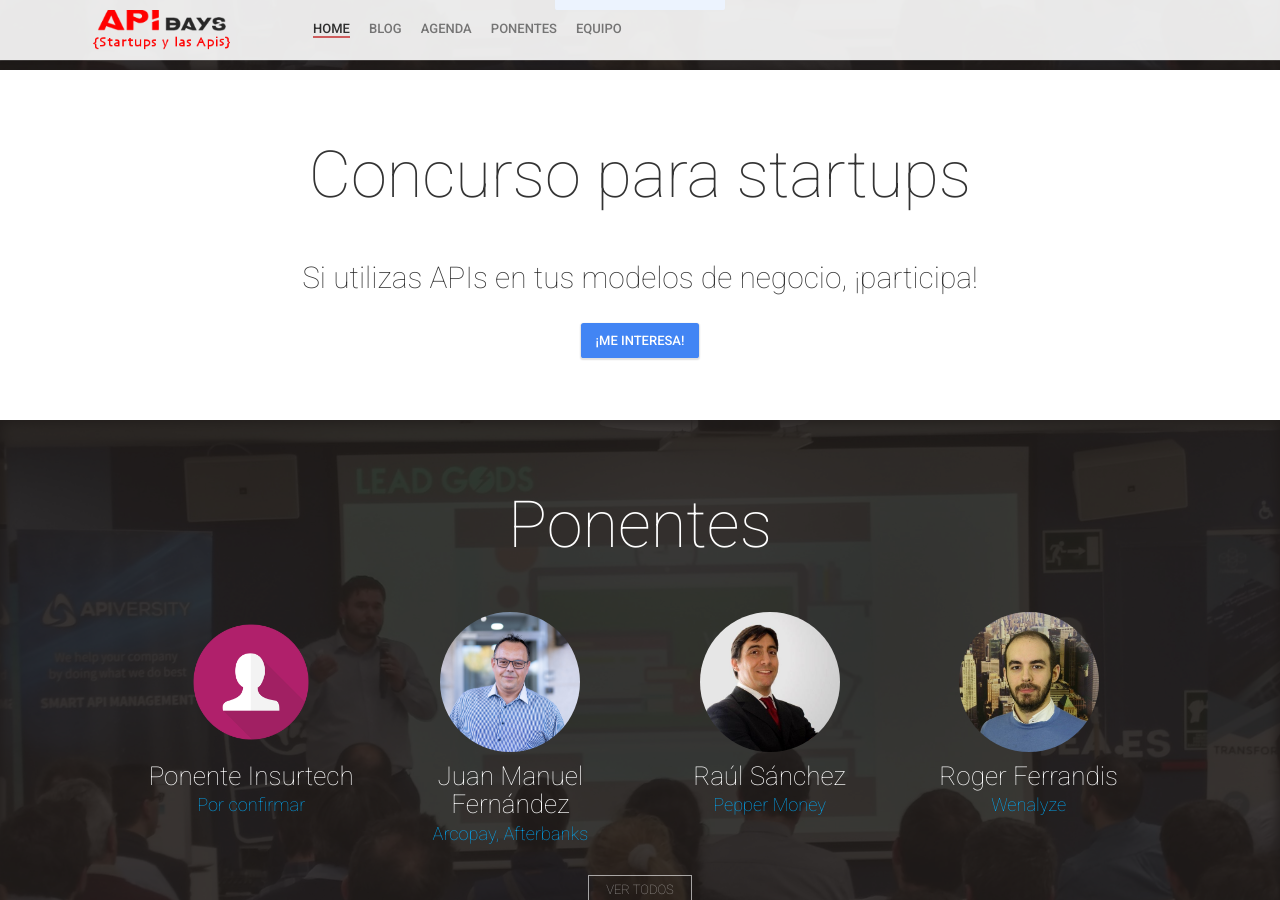
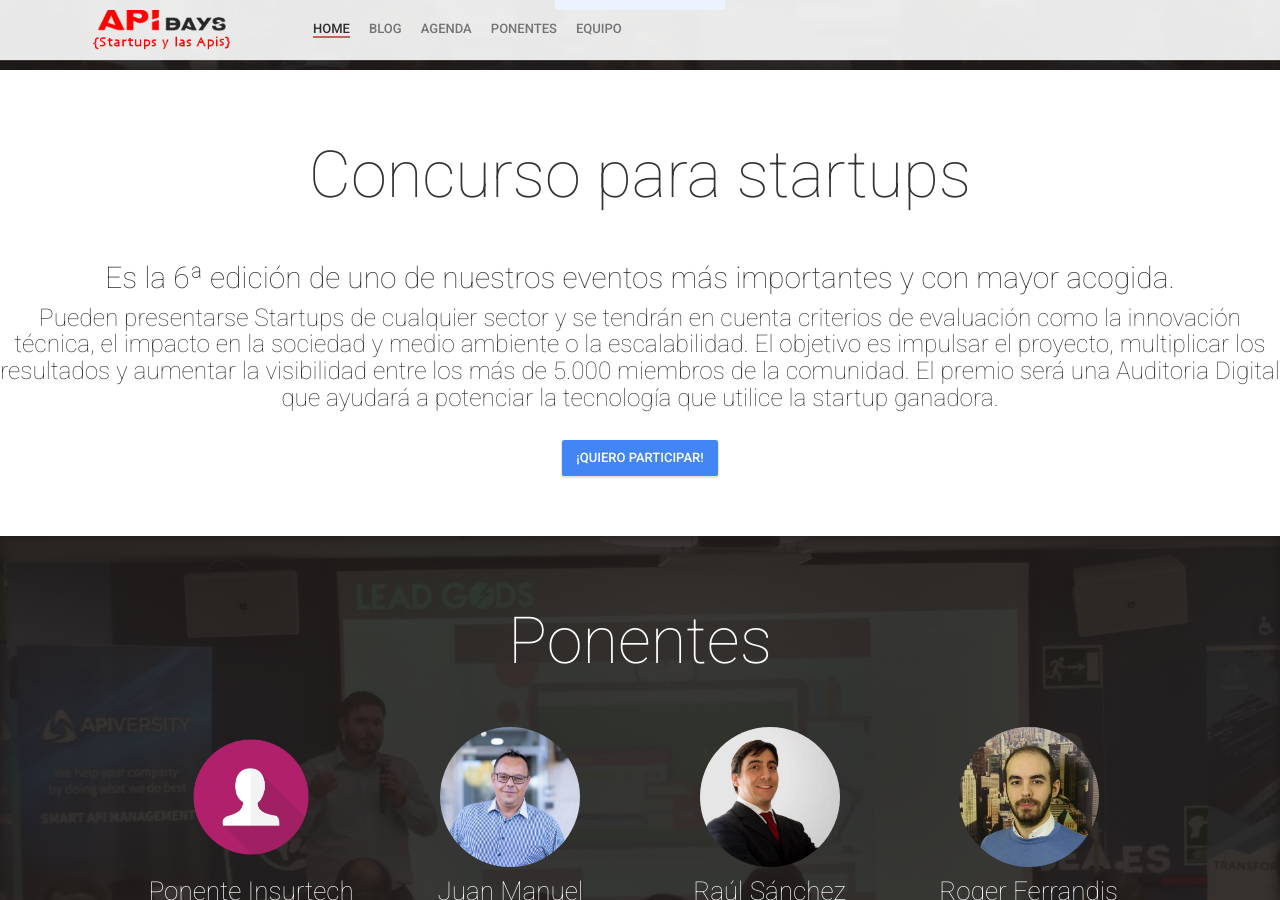
Before and after one commit to apiaddicts/startupsylasapisIII, a Jekyll site: the page built from index.html, in a window 1280 px wide and 900 px high, scrolled down 1719 px. Built offline with Jekyll 4.4.1, drawn with Linux system fonts in a browser that asks for light colours; nearby versions of some CDN libraries; comment, search, counter and statistics services are not loaded.

Commit message:
copys concurso

```diff
--- a/_config.yml
+++ b/_config.yml
@@ -79,9 +79,12 @@
 
 # Concurso Block
 concursoTitle: "Concurso para startups"
-concursoText: "Si utilizas APIs en tus modelos de negocio, ¡participa!"
+concursoText: "Es la 6ª edición de uno de nuestros eventos más importantes y con mayor acogida.<br>"
+concursoText2: "Pueden presentarse Startups de cualquier sector y se tendrán en cuenta criterios de evaluación como la innovación técnica, el impacto en la sociedad y medio ambiente o la escalabilidad.
+El objetivo es impulsar el proyecto, multiplicar los resultados y aumentar la visibilidad entre los más de 5.000 miembros de la comunidad.
+El premio será una Auditoria Digital que ayudará a potenciar la tecnología que utilice la startup ganadora."
 concursoButtonLink: "https://forms.gle/QnBTDutJunK1Zc7T9"
-concursoButtonText: "¡Me interesa!"
+concursoButtonText: "¡Quiero participar!"
 
 # Statistic Block
 statisticBlockImage: "statistic.jpg"
--- a/_includes/concurso.html
+++ b/_includes/concurso.html
@@ -1,6 +1,7 @@
 <section id="concurso" class="concurso">
     <h3>{{ site.concursoTitle }}</h3>
     <h5>{{ site.concursoText }}</h5>
+    <h6>{{ site.concursoText2 }}</h6>
     <img style="display: none" class="img-square" src="{{ site.baseurl }}/img/about-section/conference.jpg" height="128" width="128">
     <br>
     <a class="btn btn-primary waves-effect waves-button waves-light waves-float" href="{{ site.concursoButtonLink }}" target="_blank">{{ site.concursoButtonText }}</a>
```
